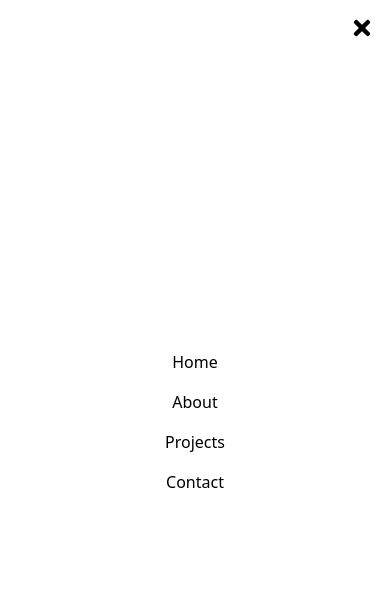
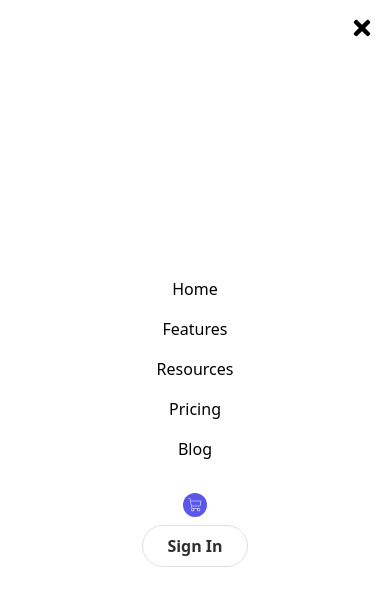
Before and after one commit to FlackoCodes/newTech, a React (Vite) app: page / in a window 390 px wide. Both pictures are taken after a click on the icon 358 px from the left and 48 px from the top of the page. Shown: the top 606 px of the page. Built offline with nearby package versions, Linux system fonts and the light colour scheme.

Commit message:
mobile popup fixes

```diff
--- a/src/components/MobileMenu.tsx
+++ b/src/components/MobileMenu.tsx
@@ -1,10 +1,11 @@
 import { FaTimes } from "react-icons/fa";
+import { PiShoppingCartThin } from "react-icons/pi";
 
 interface ModalPopupProps {
     closeModal: () => void;
 }
 
-export default function MobileMenu({    closeModal: closeModal    }: ModalPopupProps) {
+export default function MobileMenu({ closeModal: closeModal }: ModalPopupProps) {
     return (
         <div className="fixed inset-0 bg-gray-800 bg-opacity-75 flex justify-center items-center z-50 transition-transform transform animate-slide-in">
             <div className="absolute inset-0 bg-white flex flex-col items-center justify-center p-6">
@@ -13,11 +14,19 @@ export default function MobileMenu({    closeModal: closeModal    }: ModalPopupP
                 </button>
                 <ul className="flex flex-col items-center gap-4">
                     <li>Home</li>
-          <li>About</li>
-          <li>Projects</li>
-          <li>Contact</li>
+                    <li>Features</li>
+                    <li>Resources</li>
+                    <li>Pricing</li>
+                    <li>Blog</li>
                 </ul>
+                <div className="flex flex-col items-center gap-2 mt-8">
+                    <div className="bg-[#5956E9] p-1 gap-10 flex justify-center rounded-full">
+                        <PiShoppingCartThin className=" text-white" />
                     </div>
+                    <button className="py-[8px] px-[24px] border border-[#E0E0E0] rounded-[62px] cursor-pointer text-[#2F2F2F] font-bold">Sign In</button>
+                </div>
+            </div>
+
         </div>
     );
 }
```
Lines whose indentation alone changed are shown as unchanged.
